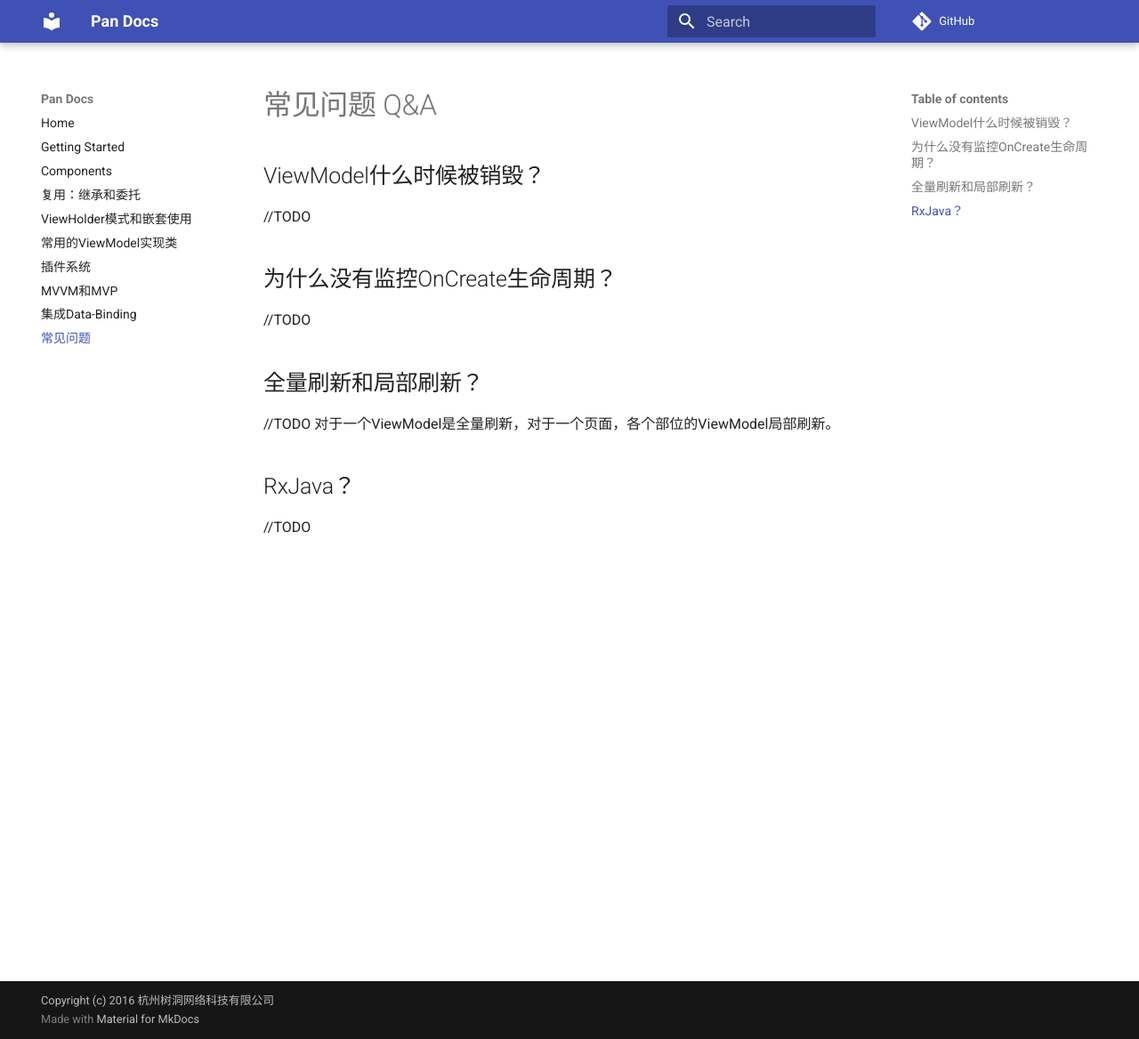
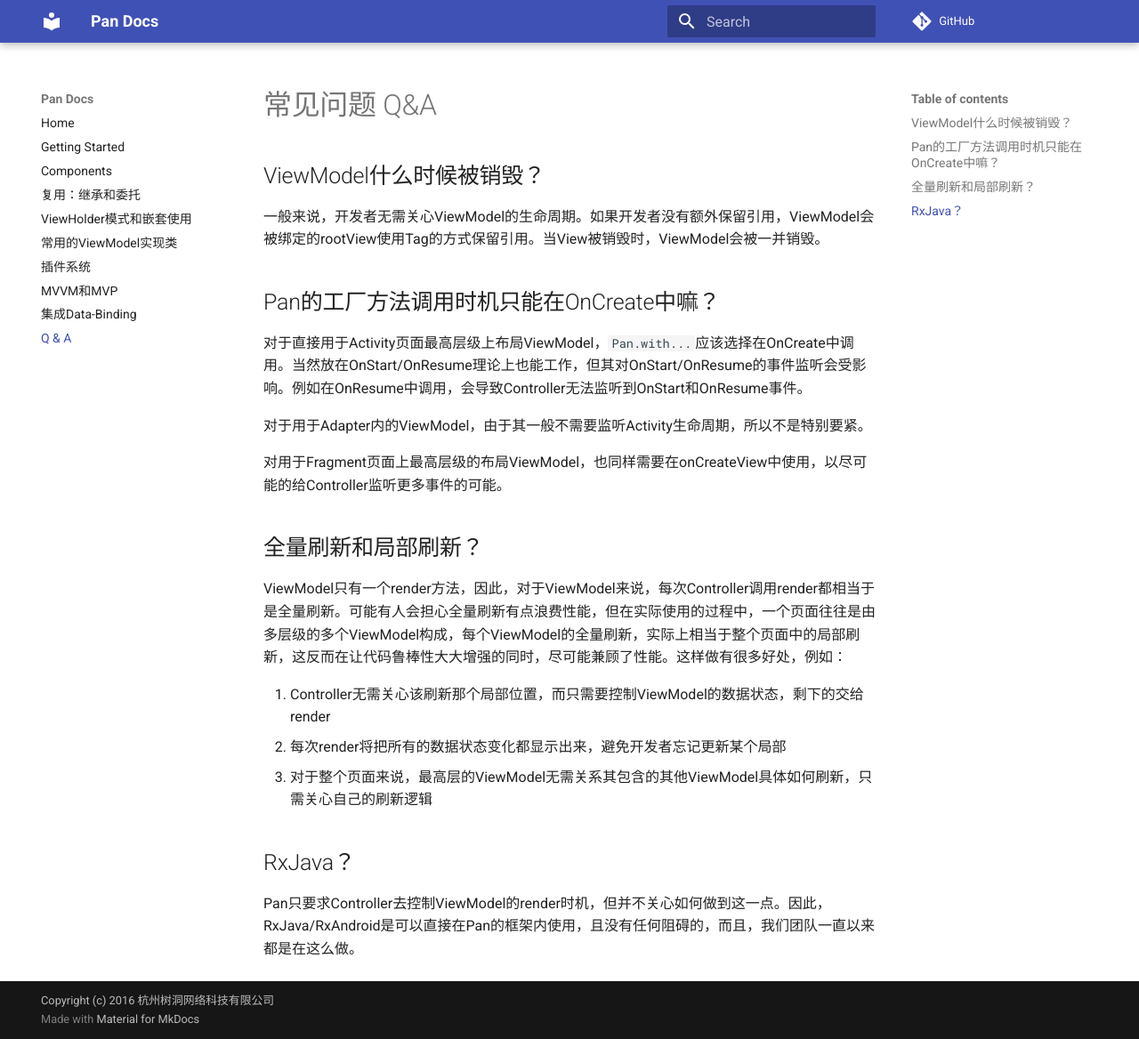
Before and after one commit to campusappcn/Pan-Documentation, an MkDocs documentation site: the page built from docs/常见问题.md, in a window 1280 px wide and 1168 px high. Shown: the whole window at 89% size. Built offline with MkDocs 1.6.1 and Material for MkDocs 9.7.7, drawn with Linux system fonts in a browser that asks for light colours; comment, search, counter and statistics services are not loaded; old or Windows-style settings are respelled for this version of MkDocs.

Commit message:
完成Q&A

````diff
--- a/docs/常见问题.md
+++ b/docs/常见问题.md
@@ -2,18 +2,26 @@
 
 ## ViewModel什么时候被销毁？
 
-//TODO
+一般来说，开发者无需关心ViewModel的生命周期。如果开发者没有额外保留引用，ViewModel会被绑定的rootView使用Tag的方式保留引用。当View被销毁时，ViewModel会被一并销毁。
 
 
-## 为什么没有监控OnCreate生命周期？
+## Pan的工厂方法调用时机只能在OnCreate中嘛？
 
-//TODO
+对于直接用于Activity页面最高层级上布局ViewModel，```Pan.with...```应该选择在OnCreate中调用。当然放在OnStart/OnResume理论上也能工作，但其对OnStart/OnResume的事件监听会受影响。例如在OnResume中调用，会导致Controller无法监听到OnStart和OnResume事件。
+
+对于用于Adapter内的ViewModel，由于其一般不需要监听Activity生命周期，所以不是特别要紧。
+
+对用于Fragment页面上最高层级的布局ViewModel，也同样需要在onCreateView中使用，以尽可能的给Controller监听更多事件的可能。
 
 ## 全量刷新和局部刷新？
 
-//TODO
-对于一个ViewModel是全量刷新，对于一个页面，各个部位的ViewModel局部刷新。
+ViewModel只有一个render方法，因此，对于ViewModel来说，每次Controller调用render都相当于是全量刷新。可能有人会担心全量刷新有点浪费性能，但在实际使用的过程中，一个页面往往是由多层级的多个ViewModel构成，每个ViewModel的全量刷新，实际上相当于整个页面中的局部刷新，这反而在让代码鲁棒性大大增强的同时，尽可能兼顾了性能。这样做有很多好处，例如：
+
+1. Controller无需关心该刷新那个局部位置，而只需要控制ViewModel的数据状态，剩下的交给render
+2. 每次render将把所有的数据状态变化都显示出来，避免开发者忘记更新某个局部
+3. 对于整个页面来说，最高层的ViewModel无需关系其包含的其他ViewModel具体如何刷新，只需关心自己的刷新逻辑
 
 
 ## RxJava？
-//TODO
+
+Pan只要求Controller去控制ViewModel的render时机，但并不关心如何做到这一点。因此，RxJava/RxAndroid是可以直接在Pan的框架内使用，且没有任何阻碍的，而且，我们团队一直以来都是在这么做。
--- a/mkdocs.yml
+++ b/mkdocs.yml
@@ -35,4 +35,4 @@ pages:
   - 插件系统: 拓展_插件系统.md
   - MVVM和MVP: MVVM_MVP.md
   - 集成Data-Binding: 集成Data-Binding.md
-  - 常见问题: 常见问题.md
+  - Q & A: 常见问题.md
````
Also changed, not shown: docs/Components.md (+3 -1 lines).
